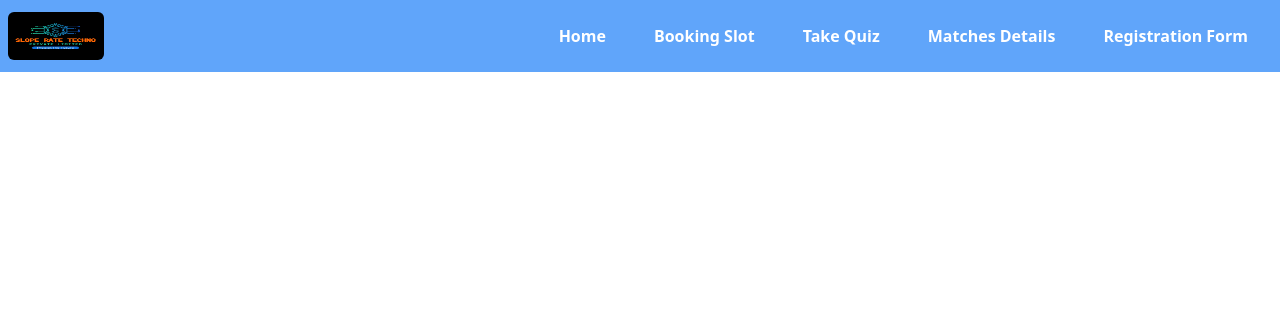
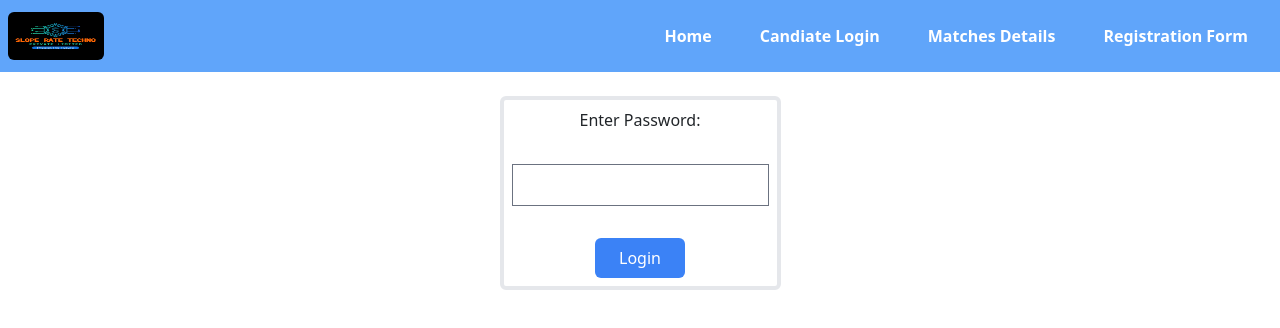
Before and after one commit to ambarishmamidi/slope-rate-ui-interview, a React (Create React App) app: page /candiateLogin in a window 1280 px wide. Shown: the top 328 px of the page. Built offline with nearby package versions, Linux system fonts and the light colour scheme.

Commit message:
password added for bokking page

```diff
--- /dev/null
+++ b/src/components/Candiatelogin/CandiateLogin.js
@@ -0,0 +1,40 @@
+import React, { useState } from 'react';
+import BookingPage from '../BookingPage';
+
+function CandidateLogin() {
+  const [password, setPassword] = useState('');
+  const [isPasswordCorrect, setIsPasswordCorrect] = useState(false);
+
+  const handlePasswordChange = (e) => {
+    setPassword(e.target.value);
+  };
+
+  const handleLogin = () => {
+    // Replace 'yourSecretPassword' with the actual password you want to use
+    if (password === 'slope') {
+      setIsPasswordCorrect(true);
+    } else {
+      alert('Incorrect password. Please try again.');
+    }
+  };
+
+  return (
+    <div className='justify-center flex-col flex items-center'>
+      {!isPasswordCorrect ? (
+        <div className='justify-center flex-col flex items-center border-4 p-2 mt-4 rounded-md'>
+          <label className='mb-2'> Enter Password: </label><br/>
+          <input
+            type="password"
+            value={password}
+            onChange={handlePasswordChange}
+            className='mb-2'/><br/>
+          <button onClick={handleLogin} className='bg-blue-500 text-white rounded-md p-2 px-4'>Login</button>
+        </div>
+      ) : (
+        <BookingPage />
+      )}
+    </div>
+  );
+}
+
+export default CandidateLogin;
--- a/src/components/navbar/Navbar.js
+++ b/src/components/navbar/Navbar.js
@@ -10,6 +10,7 @@ import Squads from '../Squad/Squads'
 import Home from '../Home/Home'
 import LiveScore from '../LiveScore/LiveScore'
 import RegistrationForm from '../RegisterationForm'
+import CandiateLogin from '../Candiatelogin/CandiateLogin'
 
 function Navbar() {
     const [isMenuOpen, setIsMenuOpen] = useState(false);
@@ -43,12 +44,16 @@ function Navbar() {
       <Link to="/">
         <button type="button" className='p-3 rounded-lg text-white font-semibold hover:bg-blue-900 px-4'>Home</button>
       </Link>
-      <Link to="/bookingpage">
+      {/* <Link to="/bookingpage">
         <button type="button" className='p-3 rounded-lg text-white font-semibold  hover:bg-blue-900 px-4'>Booking Slot</button>
       </Link>
       <Link to="/quiz">
         <button type="button" className='rounded-lg p-3 text-white font-semibold  hover:bg-blue-900 px-4'>Take Quiz</button>
+      </Link> */}
+      <Link to="/candiateLogin">
+        <button type="button" className='mt-0 rounded-lg p-3 text-white font-semibold hover:bg-blue-900 px-4'>Candiate Login</button>
       </Link>
+
       <Link to="/match">
         <button type="button" className='mt-0 rounded-lg p-3 text-white font-semibold hover:bg-blue-900 px-4'>Matches Details</button>
       </Link>
@@ -61,6 +66,7 @@ function Navbar() {
 </nav>
 <Switch>
       <Route exact path="/" component={Home} />
+      <Route exact path="/candiateLogin" component={CandiateLogin} />
       <Route exact path="/bookingpage" component={BookingPage} />
           <Route exact path="/quiz" component={QuizPage} />
           <Route exact path="/match" component={Match} />
```
